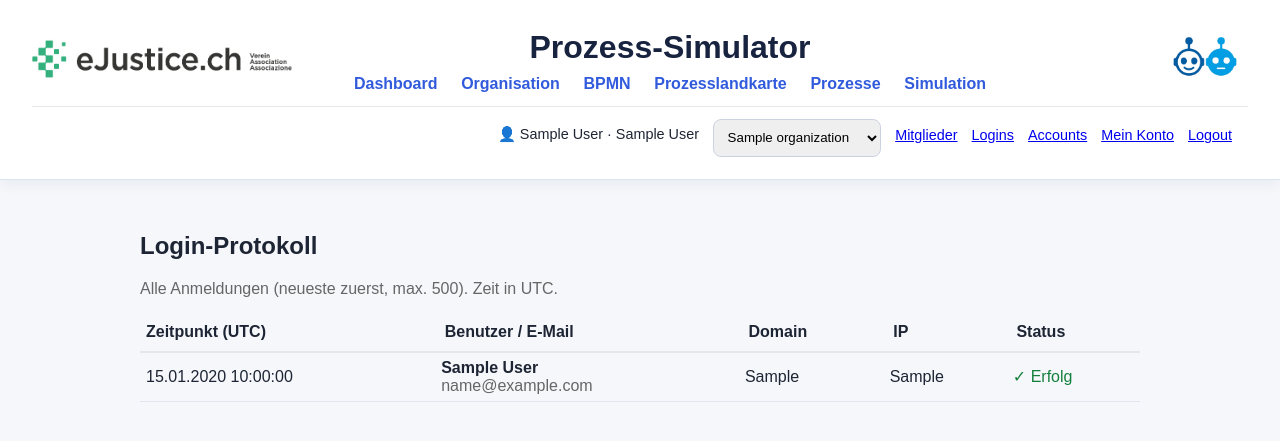
After one commit to kaspAir/Prozess-Simulator, a Flask app: page /admin/logins in a window 1280 px wide. The commit adds this page. Shown: the top 441 px of the page. Run offline with Flask 3, Linux system fonts and the light colour scheme; a user stored in the database is signed in; tables that the repository leaves empty hold one stand-in row (values such as "Sample post"); some libraries are stand-ins or nearby versions.

Commit message:
Promote integration -> main: Login-Protokoll (#10)

```diff
--- a/app/auth/service.py
+++ b/app/auth/service.py
@@ -3,7 +3,7 @@ Decorator, Einladungen."""
 import secrets
 from functools import wraps
 
-from flask import session, abort, has_request_context
+from flask import session, abort, has_request_context, request
 from flask_login import current_user, login_required
 from werkzeug.security import generate_password_hash, check_password_hash
 
@@ -121,6 +121,29 @@ def require_permission(permission_key):
     return decorator
 
 
+# ── Login-Protokoll ──────────────────────────────────────────────────────
+def client_ip():
+    if not has_request_context():
+        return None
+    xff = request.headers.get("X-Forwarded-For")
+    if xff:
+        return xff.split(",")[0].strip()
+    return request.headers.get("X-Real-IP") or request.remote_addr
+
+
+def record_login(user, email, success):
+    from app.models import LoginEvent
+    ev = LoginEvent(
+        user_id=user.id if user else None,
+        email=(email or "").strip().lower() or None,
+        success=success,
+        host=request.host if has_request_context() else None,
+        ip=client_ip(),
+    )
+    db.session.add(ev)
+    db.session.commit()
+
+
 # ── Passwoerter ────────────────────────────────────────────────────────────
 def set_password(user, raw):
     user.password_hash = generate_password_hash(raw)
--- a/app/routes/admin_routes.py
+++ b/app/routes/admin_routes.py
@@ -5,12 +5,13 @@ from flask_login import login_required, current_user
 
 from app.models import (
     db, Account, Organization, Membership, AccessRole, RoleAssignment, Invitation, User,
+    LoginEvent,
 )
 from app.auth.permissions import P_ACCOUNT_MEMBERS, ALL_PERMISSIONS
 from app.auth.service import (
     require_permission, current_account, current_account_id,
     set_active_account, set_active_organization, create_invitation,
-    is_last_account_admin, set_password,
+    is_last_account_admin, set_password, user_has_permission,
 )
 
 admin_bp = Blueprint("admin", __name__, url_prefix="/admin")
@@ -187,6 +188,23 @@ def switch_account(account_id):
     return redirect(url_for("main.dashboard"))
 
 
+# ── Login-Protokoll ────────────────────────────────────────────────────────
+@admin_bp.route("/logins")
+@login_required
+def logins():
+    q = LoginEvent.query.order_by(LoginEvent.created_at.desc())
+    if current_user.is_super_admin:
+        events = q.limit(500).all()
+    else:
+        if not user_has_permission(current_user, P_ACCOUNT_MEMBERS):
+            abort(403)
+        account = current_account()
+        member_ids = [m.user_id for m in Membership.query.filter_by(account_id=account.id).all()]
+        events = q.filter(LoginEvent.user_id.in_(member_ids or [0])).limit(500).all()
+    return render_template("admin/logins.html", events=events,
+                           is_super=current_user.is_super_admin)
+
+
 # ── Super-Admin: Übersicht aller Accounts ──────────────────────────────────
 @admin_bp.route("/accounts")
 @login_required
--- a/app/routes/auth_routes.py
+++ b/app/routes/auth_routes.py
@@ -6,6 +6,7 @@ from flask_login import login_user, logout_user, login_required, current_user
 from app.models import db, User, Invitation
 from app.auth.service import (
     verify_password, set_password, accept_invitation, initialize_active_context,
+    record_login,
 )
 
 auth_bp = Blueprint("auth", __name__)
@@ -23,10 +24,12 @@ def login():
         if user and verify_password(user, password):
             login_user(user)
             initialize_active_context(user)
+            record_login(user, email, True)
             nxt = request.args.get("next") or request.form.get("next")
             if nxt and nxt.startswith("/"):
                 return redirect(nxt)
             return redirect(url_for("main.dashboard"))
+        record_login(user, email, False)
         flash("E-Mail oder Passwort falsch.", "error")
 
     return render_template("auth/login.html", next=request.args.get("next", ""))
@@ -78,6 +81,7 @@ def accept_invite(token):
 
         login_user(user)
         initialize_active_context(user)
+        record_login(user, user.email, True)
         flash("Willkommen! Dein Zugang wurde erstellt.", "success")
         return redirect(url_for("main.dashboard"))
 
--- /dev/null
+++ b/app/templates/admin/logins.html
@@ -0,0 +1,39 @@
+{% extends "base.html" %}
+{% block content %}
+<div style="max-width:1000px;margin:0 auto;padding:0 16px;">
+  <h2>Login-Protokoll</h2>
+  <p style="color:#666;">
+    {% if is_super %}Alle Anmeldungen (neueste zuerst, max. 500).
+    {% else %}Anmeldungen der Mitglieder dieses Accounts (neueste zuerst, max. 500).{% endif %}
+    Zeit in UTC.
+  </p>
+  <table style="width:100%;border-collapse:collapse;">
+    <thead><tr style="text-align:left;border-bottom:2px solid #e5e7eb;">
+      <th style="padding:6px;">Zeitpunkt (UTC)</th>
+      <th>Benutzer / E-Mail</th>
+      <th>Domain</th>
+      <th>IP</th>
+      <th>Status</th>
+    </tr></thead>
+    <tbody>
+    {% for e in events %}
+      <tr style="border-bottom:1px solid #eee;">
+        <td style="padding:6px;white-space:nowrap;">{{ e.created_at.strftime('%d.%m.%Y %H:%M:%S') if e.created_at else '' }}</td>
+        <td style="padding:6px;">
+          {% if e.user %}<strong>{{ e.user.name }}</strong><br>{% endif %}
+          <span style="color:#666;">{{ e.email or '—' }}</span>
+        </td>
+        <td style="padding:6px;">{{ e.host or '—' }}</td>
+        <td style="padding:6px;">{{ e.ip or '—' }}</td>
+        <td style="padding:6px;">
+          {% if e.success %}<span style="color:#15803d;">✓ Erfolg</span>
+          {% else %}<span style="color:#b91c1c;">✕ Fehlversuch</span>{% endif %}
+        </td>
+      </tr>
+    {% else %}
+      <tr><td colspan="5" style="padding:8px;color:#999;">Noch keine Anmeldungen protokolliert.</td></tr>
+    {% endfor %}
+    </tbody>
+  </table>
+</div>
+{% endblock %}
--- a/app/templates/base.html
+++ b/app/templates/base.html
@@ -61,6 +61,9 @@
         {% if current_user_can('account.members.manage') %}
             <a href="{{ url_for('admin.members') }}">Mitglieder</a>
         {% endif %}
+        {% if current_user.is_super_admin or current_user_can('account.members.manage') %}
+            <a href="{{ url_for('admin.logins') }}">Logins</a>
+        {% endif %}
         {% if current_user.is_super_admin %}
             <a href="{{ url_for('admin.accounts') }}">Accounts</a>
         {% endif %}
```
Also changed, not shown: app/models.py (+14 -0 lines), tests/test_auth.py (+15 -0 lines), 2 other files.
